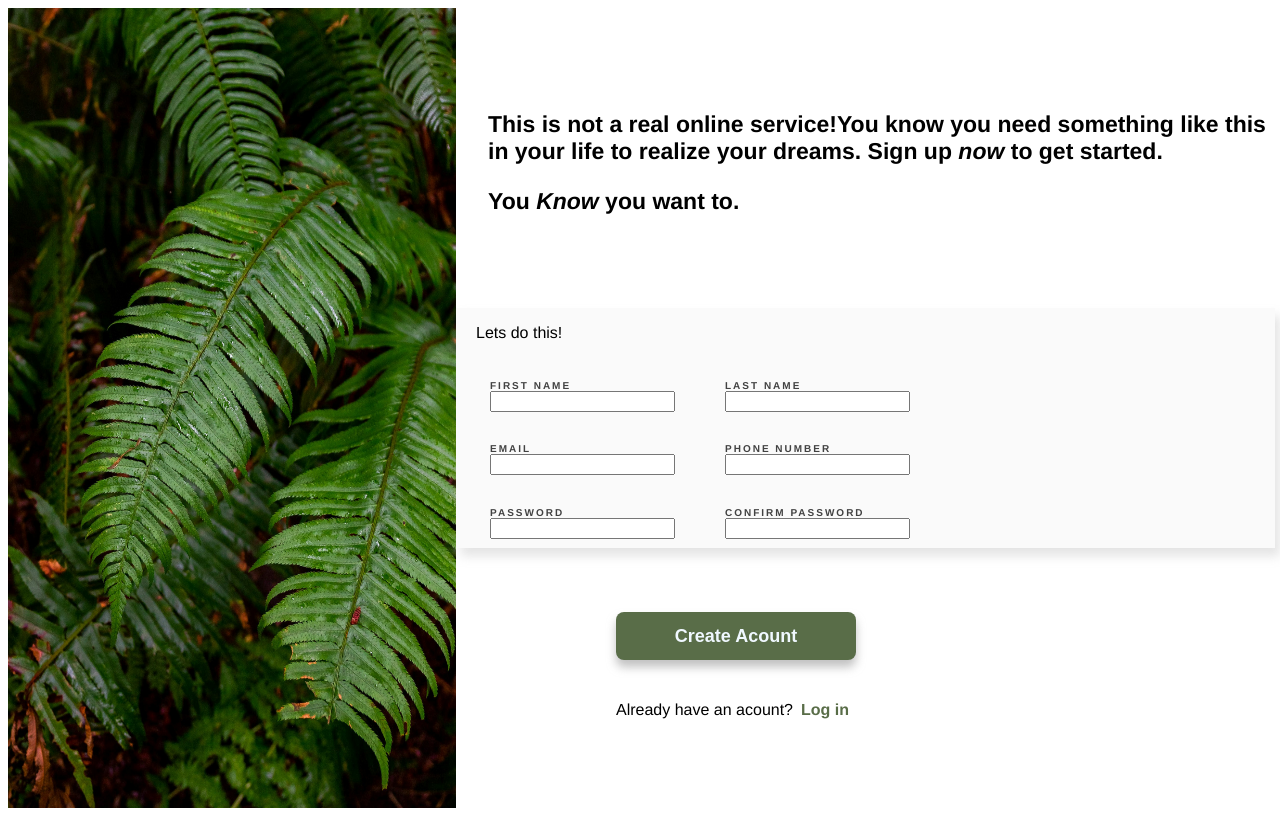
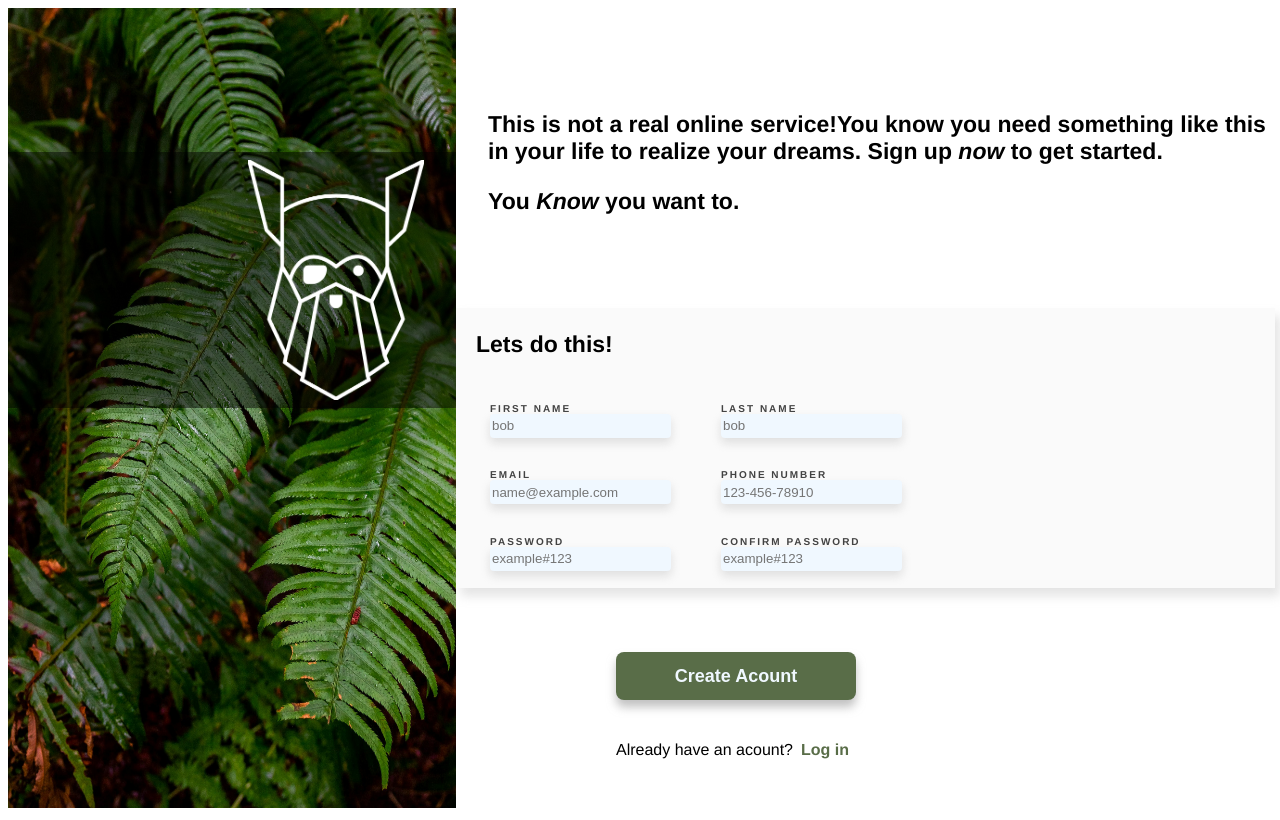
Before and after one commit to Shemuel-bot/sign-up-page, a plain HTML site: page index.html in a window 1280 px wide. Drawn offline with Linux system fonts and the light colour scheme.

Commit message:
add odin logo and background

```diff
--- a/index.html
+++ b/index.html
@@ -9,7 +9,10 @@
 <body>
 
     <div id="left-side">
-    <img src="images/halie-west-25xggax4bSA-unsplash.jpg" alt="image of leaves" id="leaves-image">
+            <div class="behind">
+            <img src="images/odin-lined.png" alt="odin project logo" class="odin-logo">
+        </div>
+    <img src="images/halie-west-25xggax4bSA-unsplash.jpg" alt="image of leaves" class="leaves-image">
     </div>
 
     <div id="right-side">
@@ -27,31 +30,31 @@
 
             <div class="name-input">
         <label for="first-name">FIRST NAME</label>
-        <input type="text" id="first-name">
+        <input type="text" id="first-name" placeholder="bob">
         </div>
         <div class="name-input">
         <label for="last-name">LAST NAME</label>
-        <input type="text" id="last-name"></div>
+        <input type="text" id="last-name" placeholder="bob"></div>
         </fieldset>
 
         <fieldset>
             <div class="name-input">
         <label for="email">EMAIL</label>
-        <input type="email" id="email"></div>
+        <input type="email" id="email" placeholder="name@example.com"></div>
 
         <div class="name-input">
         <label for="phone">PHONE NUMBER</label>
-        <input type="number" id="phone"></div>
+        <input type="number" id="phone" placeholder="123-456-78910" ></div>
         </fieldset>
 
         <fieldset>
             <div class="name-input">
         <label for="pass-word">PASSWORD</label>
-        <input type="password" id="pass-word"></div>
+        <input type="password" id="pass-word" class="error" placeholder="example#123" ></div>
 
         <div class="name-input">
         <label for="confirm-pass-word">CONFIRM PASSWORD</label>
-        <input type="password" id="confirm-pass-word"></div>
+        <input type="password" id="confirm-pass-word" class="error" placeholder="example#123"></div>
         </fieldset>
 
         </div>
--- a/style.css
+++ b/style.css
@@ -1,6 +1,25 @@
+:root{
+    --left-side-size:35vw;
+}
+
 body{
     display: flex;
     font-family: 'Franklin Gothic Medium', 'Arial Narrow', Arial, sans-serif;
+}
+.behind{
+    position: fixed;
+    margin-top: 9rem;
+    width: var(--left-side-size);
+    height: 16rem;
+    background-color: rgba(0, 0, 0, 0.486);
+}
+.odin-logo{
+    position: fixed;
+    width: 11rem;
+    height: 15rem;
+    margin-left: 15rem;
+    margin-top: 10rem;
+    top: 0;
 }
 label{
     font-size: 10px;
@@ -14,10 +33,10 @@ form{
     background-color: rgb(250, 250, 250);
     display: flex;
     justify-content: flex-start;
-    align-items: center;
+    align-items: flex-start;
     flex-wrap: wrap;
     width: 64vw;
-    height: 30vh;
+    height: 35vh;
     margin-top: 50px;
     gap: 18px;
     box-shadow: 5px 8px 10px rgba(177, 177, 177, 0.349);
@@ -46,18 +65,28 @@ border-style: none;
 border-radius: 8px;
 box-shadow: 0px 7px 10px rgba(161, 161, 161, 0.664);
 }
+input{
+     border-style: none;
+     height: 22px;
+     border-radius: 4px;
+     background-color: aliceblue;
+     box-shadow: 0px 5px 10px rgba(190, 190, 190, 0.452);
+    }
+input:invalid{border-color: red;}
 .name-input{
     display: flex;
     flex-direction: column;
+
 }
 fieldset{
     display: flex;
     justify-content: flex-start;
     border-style: none;
     gap: 50px;
+
 }
-#leaves-image{
-    width: 35vw;
+.leaves-image{
+    width: var(--left-side-size);
     height: 100vh;
 }
 #right-side{
@@ -69,7 +98,6 @@ fieldset{
     height: 100vh;
 }
 .text-container{
-    font-family: 'Franklin Gothic Medium', 'Arial Narrow', Arial, sans-serif;
     font-weight: 800;
     font-size: 23px;
     width: 50rem;
@@ -78,6 +106,10 @@ fieldset{
     margin-bottom: 20px;
 
 }
+form > div >p{
+    font-weight: 800;
+    font-size: 23px;
+}
 .top-form-container{
     display: flex;
     flex-wrap: wrap;
```
